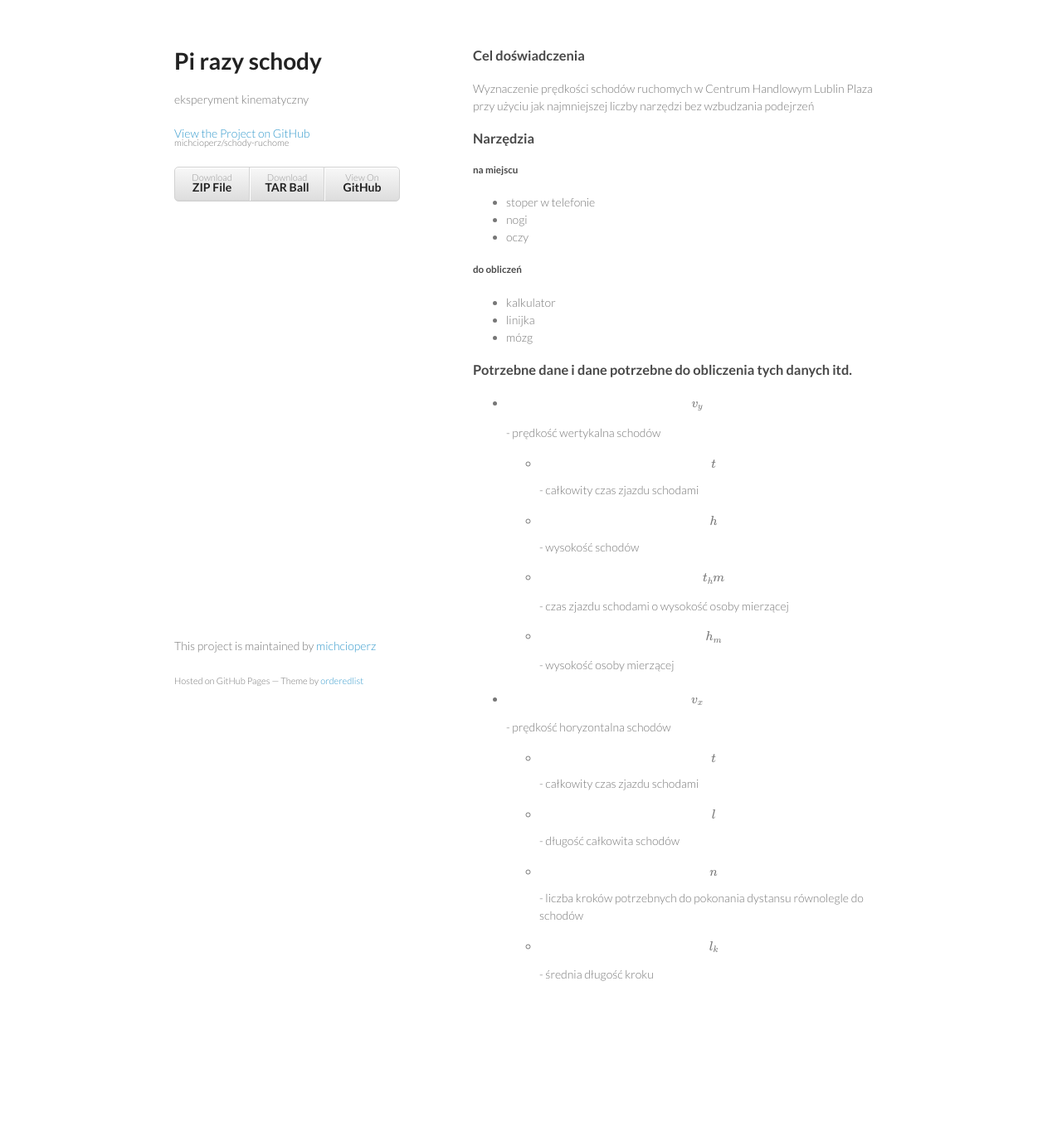
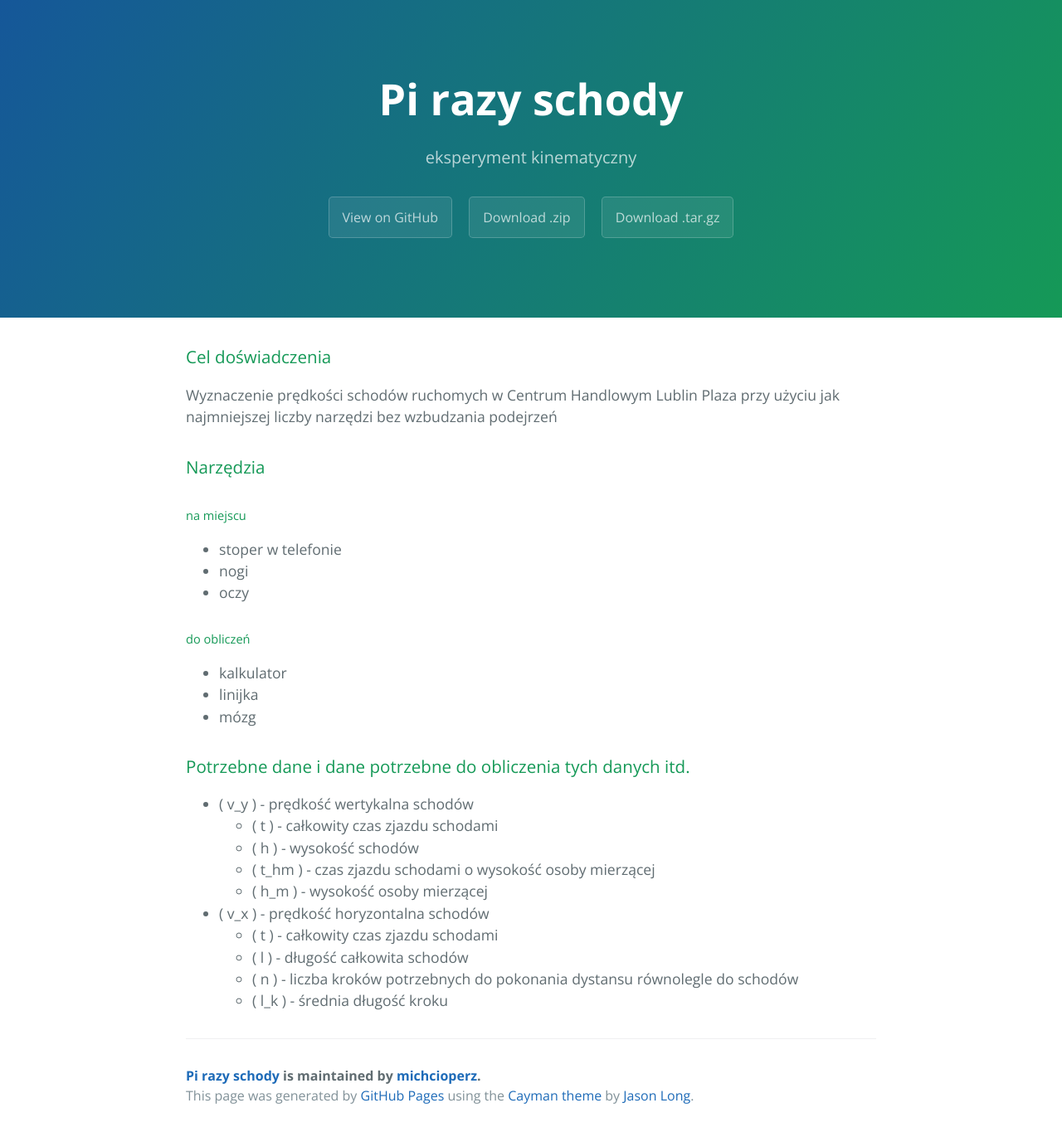
Before and after one commit to Michcioperz/schody-ruchome, a Jekyll site: the page index.html, which Jekyll copies as it is, in a window 1280 px wide. Shown: the whole page at 83% size. Built offline with Jekyll 4.4.1, drawn with Linux system fonts in a browser that asks for light colours; formulas are drawn with MathJax 3; before the commit the page ends 1255 px from its top, so only the background shows below that.

Commit message:
Create gh-pages branch via GitHub

```diff
--- a/index.html
+++ b/index.html
@@ -1,37 +1,25 @@
----
-layout: tricky
----
-<!doctype html>
-<html>
+<!DOCTYPE html>
+<html lang="en-us">
   <head>
-    <meta charset="utf-8">
-    <meta http-equiv="X-UA-Compatible" content="chrome=1">
+    <meta charset="UTF-8">
     <title>Pi razy schody by michcioperz</title>
-
-    <link rel="stylesheet" href="stylesheets/styles.css">
-    <link rel="stylesheet" href="stylesheets/github-light.css">
-    <meta name="viewport" content="width=device-width, initial-scale=1, user-scalable=no">
-    <!--[if lt IE 9]>
-    <script src="//html5shiv.googlecode.com/svn/trunk/html5.js"></script>
-    <![endif]-->
+    <meta name="viewport" content="width=device-width, initial-scale=1">
+    <link rel="stylesheet" type="text/css" href="stylesheets/normalize.css" media="screen">
+    <link href='https://fonts.googleapis.com/css?family=Open+Sans:400,700' rel='stylesheet' type='text/css'>
+    <link rel="stylesheet" type="text/css" href="stylesheets/stylesheet.css" media="screen">
+    <link rel="stylesheet" type="text/css" href="stylesheets/github-light.css" media="screen">
   </head>
   <body>
-    <div class="wrapper">
-      <header>
-        <h1>Pi razy schody</h1>
-        <p>eksperyment kinematyczny</p>
+    <section class="page-header">
+      <h1 class="project-name">Pi razy schody</h1>
+      <h2 class="project-tagline">eksperyment kinematyczny</h2>
+      <a href="https://github.com/michcioperz/schody-ruchome" class="btn">View on GitHub</a>
+      <a href="https://github.com/michcioperz/schody-ruchome/zipball/master" class="btn">Download .zip</a>
+      <a href="https://github.com/michcioperz/schody-ruchome/tarball/master" class="btn">Download .tar.gz</a>
+    </section>
 
-        <p class="view"><a href="https://github.com/michcioperz/schody-ruchome">View the Project on GitHub <small>michcioperz/schody-ruchome</small></a></p>
-
-
-        <ul>
-          <li><a href="https://github.com/michcioperz/schody-ruchome/zipball/master">Download <strong>ZIP File</strong></a></li>
-          <li><a href="https://github.com/michcioperz/schody-ruchome/tarball/master">Download <strong>TAR Ball</strong></a></li>
-          <li><a href="https://github.com/michcioperz/schody-ruchome">View On <strong>GitHub</strong></a></li>
-        </ul>
-      </header>
-      <section>
-        <h3>
+    <section class="main-content">
+      <h3>
 <a id="cel-doświadczenia" class="anchor" href="#cel-do%C5%9Bwiadczenia" aria-hidden="true"><span class="octicon octicon-link"></span></a>Cel doświadczenia</h3>
 
 <p>Wyznaczenie prędkości schodów ruchomych w Centrum Handlowym Lublin Plaza przy użyciu jak najmniejszej liczby narzędzi bez wzbudzania podejrzeń</p>
@@ -61,34 +49,36 @@
 <a id="potrzebne-dane-i-dane-potrzebne-do-obliczenia-tych-danych-itd" class="anchor" href="#potrzebne-dane-i-dane-potrzebne-do-obliczenia-tych-danych-itd" aria-hidden="true"><span class="octicon octicon-link"></span></a>Potrzebne dane i dane potrzebne do obliczenia tych danych itd.</h3>
 
 <ul>
-<li>$$ v_y $$ - prędkość wertykalna schodów
+<li>( v_y ) - prędkość wertykalna schodów
 
 <ul>
-<li>$$ t $$ - całkowity czas zjazdu schodami</li>
-<li>$$ h $$ - wysokość schodów</li>
-<li>$$ t_hm $$ - czas zjazdu schodami o wysokość osoby mierzącej</li>
-<li>$$ h_m $$ - wysokość osoby mierzącej</li>
+<li>( t ) - całkowity czas zjazdu schodami</li>
+<li>( h ) - wysokość schodów</li>
+<li>( t_hm ) - czas zjazdu schodami o wysokość osoby mierzącej</li>
+<li>( h_m ) - wysokość osoby mierzącej</li>
 </ul>
 </li>
-<li>$$ v_x $$ - prędkość horyzontalna schodów
+<li>( v_x ) - prędkość horyzontalna schodów
 
 <ul>
-<li>$$ t $$ - całkowity czas zjazdu schodami</li>
-<li>$$ l $$ - długość całkowita schodów</li>
-<li>$$ n $$ - liczba kroków potrzebnych do pokonania dystansu równolegle do schodów</li>
-<li>$$ l_k $$ - średnia długość kroku</li>
+<li>( t ) - całkowity czas zjazdu schodami</li>
+<li>( l ) - długość całkowita schodów</li>
+<li>( n ) - liczba kroków potrzebnych do pokonania dystansu równolegle do schodów</li>
+<li>( l_k ) - średnia długość kroku</li>
 </ul>
 </li>
 </ul>
-      </section>
-      <footer>
-        <p>This project is maintained by <a href="https://github.com/michcioperz">michcioperz</a></p>
-        <p><small>Hosted on GitHub Pages &mdash; Theme by <a href="https://github.com/orderedlist">orderedlist</a></small></p>
+
+
+
+      <footer class="site-footer">
+        <span class="site-footer-owner"><a href="https://github.com/michcioperz/schody-ruchome">Pi razy schody</a> is maintained by <a href="https://github.com/michcioperz">michcioperz</a>.</span>
+
+        <span class="site-footer-credits">This page was generated by <a href="https://pages.github.com">GitHub Pages</a> using the <a href="https://github.com/jasonlong/cayman-theme">Cayman theme</a> by <a href="https://twitter.com/jasonlong">Jason Long</a>.</span>
       </footer>
-    </div>
-    <script src="javascripts/scale.fix.js"></script>
-    <script type="text/javascript"
-  src="https://cdn.mathjax.org/mathjax/latest/MathJax.js?config=TeX-AMS-MML_HTMLorMML">
-</script>
+
+    </section>
+
+
   </body>
 </html>
--- a/params.json
+++ b/params.json
@@ -1 +1 @@
-{"name":"Pi razy schody","tagline":"eksperyment kinematyczny","body":"### Cel doświadczenia\r\n\r\nWyznaczenie prędkości schodów ruchomych w Centrum Handlowym Lublin Plaza przy użyciu jak najmniejszej liczby narzędzi bez wzbudzania podejrzeń\r\n\r\n### Narzędzia\r\n\r\n##### na miejscu\r\n\r\n- stoper w telefonie\r\n- nogi\r\n- oczy\r\n\r\n##### do obliczeń\r\n\r\n- kalkulator\r\n- linijka\r\n- mózg\r\n\r\n### Potrzebne dane i dane potrzebne do obliczenia tych danych itd.\r\n\r\n- $$ v_y $$ - prędkość wertykalna schodów\r\n - $$ t $$ - całkowity czas zjazdu schodami\r\n - $$ h $$ - wysokość schodów\r\n  - $$ t_hm $$ - czas zjazdu schodami o wysokość osoby mierzącej\r\n  - $$ h_m $$ - wysokość osoby mierzącej\r\n- $$ v_x $$ - prędkość horyzontalna schodów\r\n - $$ t $$ - całkowity czas zjazdu schodami\r\n - $$ l $$ - długość całkowita schodów\r\n  - $$ n $$ - liczba kroków potrzebnych do pokonania dystansu równolegle do schodów\r\n  - $$ l_k $$ - średnia długość kroku","google":"","note":"Don't delete this file! It's used internally to help with page regeneration."}
+{"name":"Pi razy schody","tagline":"eksperyment kinematyczny","body":"### Cel doświadczenia\r\n\r\nWyznaczenie prędkości schodów ruchomych w Centrum Handlowym Lublin Plaza przy użyciu jak najmniejszej liczby narzędzi bez wzbudzania podejrzeń\r\n\r\n### Narzędzia\r\n\r\n##### na miejscu\r\n\r\n- stoper w telefonie\r\n- nogi\r\n- oczy\r\n\r\n##### do obliczeń\r\n\r\n- kalkulator\r\n- linijka\r\n- mózg\r\n\r\n### Potrzebne dane i dane potrzebne do obliczenia tych danych itd.\r\n\r\n- \\( v_y \\) - prędkość wertykalna schodów\r\n - \\( t \\) - całkowity czas zjazdu schodami\r\n - \\( h \\) - wysokość schodów\r\n  - \\( t_hm \\) - czas zjazdu schodami o wysokość osoby mierzącej\r\n  - \\( h_m \\) - wysokość osoby mierzącej\r\n- \\( v_x \\) - prędkość horyzontalna schodów\r\n - \\( t \\) - całkowity czas zjazdu schodami\r\n - \\( l \\) - długość całkowita schodów\r\n  - \\( n \\) - liczba kroków potrzebnych do pokonania dystansu równolegle do schodów\r\n  - \\( l_k \\) - średnia długość kroku\r\n\r\n<script type=\"text/javascript\" src=\"//cdn.mathjax.org/mathjax/latest/MathJax.js?config=TeX-AMS-MML_HTMLorMML\"></script>","google":"","note":"Don't delete this file! It's used internally to help with page regeneration."}
--- /dev/null
+++ b/stylesheets/stylesheet.css
@@ -0,0 +1,245 @@
+* {
+  box-sizing: border-box; }
+
+body {
+  padding: 0;
+  margin: 0;
+  font-family: "Open Sans", "Helvetica Neue", Helvetica, Arial, sans-serif;
+  font-size: 16px;
+  line-height: 1.5;
+  color: #606c71; }
+
+a {
+  color: #1e6bb8;
+  text-decoration: none; }
+  a:hover {
+    text-decoration: underline; }
+
+.btn {
+  display: inline-block;
+  margin-bottom: 1rem;
+  color: rgba(255, 255, 255, 0.7);
+  background-color: rgba(255, 255, 255, 0.08);
+  border-color: rgba(255, 255, 255, 0.2);
+  border-style: solid;
+  border-width: 1px;
+  border-radius: 0.3rem;
+  transition: color 0.2s, background-color 0.2s, border-color 0.2s; }
+  .btn + .btn {
+    margin-left: 1rem; }
+
+.btn:hover {
+  color: rgba(255, 255, 255, 0.8);
+  text-decoration: none;
+  background-color: rgba(255, 255, 255, 0.2);
+  border-color: rgba(255, 255, 255, 0.3); }
+
+@media screen and (min-width: 64em) {
+  .btn {
+    padding: 0.75rem 1rem; } }
+
+@media screen and (min-width: 42em) and (max-width: 64em) {
+  .btn {
+    padding: 0.6rem 0.9rem;
+    font-size: 0.9rem; } }
+
+@media screen and (max-width: 42em) {
+  .btn {
+    display: block;
+    width: 100%;
+    padding: 0.75rem;
+    font-size: 0.9rem; }
+    .btn + .btn {
+      margin-top: 1rem;
+      margin-left: 0; } }
+
+.page-header {
+  color: #fff;
+  text-align: center;
+  background-color: #159957;
+  background-image: linear-gradient(120deg, #155799, #159957); }
+
+@media screen and (min-width: 64em) {
+  .page-header {
+    padding: 5rem 6rem; } }
+
+@media screen and (min-width: 42em) and (max-width: 64em) {
+  .page-header {
+    padding: 3rem 4rem; } }
+
+@media screen and (max-width: 42em) {
+  .page-header {
+    padding: 2rem 1rem; } }
+
+.project-name {
+  margin-top: 0;
+  margin-bottom: 0.1rem; }
+
+@media screen and (min-width: 64em) {
+  .project-name {
+    font-size: 3.25rem; } }
+
+@media screen and (min-width: 42em) and (max-width: 64em) {
+  .project-name {
+    font-size: 2.25rem; } }
+
+@media screen and (max-width: 42em) {
+  .project-name {
+    font-size: 1.75rem; } }
+
+.project-tagline {
+  margin-bottom: 2rem;
+  font-weight: normal;
+  opacity: 0.7; }
+
+@media screen and (min-width: 64em) {
+  .project-tagline {
+    font-size: 1.25rem; } }
+
+@media screen and (min-width: 42em) and (max-width: 64em) {
+  .project-tagline {
+    font-size: 1.15rem; } }
+
+@media screen and (max-width: 42em) {
+  .project-tagline {
+    font-size: 1rem; } }
+
+.main-content :first-child {
+  margin-top: 0; }
+.main-content img {
+  max-width: 100%; }
+.main-content h1, .main-content h2, .main-content h3, .main-content h4, .main-content h5, .main-content h6 {
+  margin-top: 2rem;
+  margin-bottom: 1rem;
+  font-weight: normal;
+  color: #159957; }
+.main-content p {
+  margin-bottom: 1em; }
+.main-content code {
+  padding: 2px 4px;
+  font-family: Consolas, "Liberation Mono", Menlo, Courier, monospace;
+  font-size: 0.9rem;
+  color: #383e41;
+  background-color: #f3f6fa;
+  border-radius: 0.3rem; }
+.main-content pre {
+  padding: 0.8rem;
+  margin-top: 0;
+  margin-bottom: 1rem;
+  font: 1rem Consolas, "Liberation Mono", Menlo, Courier, monospace;
+  color: #567482;
+  word-wrap: normal;
+  background-color: #f3f6fa;
+  border: solid 1px #dce6f0;
+  border-radius: 0.3rem; }
+  .main-content pre > code {
+    padding: 0;
+    margin: 0;
+    font-size: 0.9rem;
+    color: #567482;
+    word-break: normal;
+    white-space: pre;
+    background: transparent;
+    border: 0; }
+.main-content .highlight {
+  margin-bottom: 1rem; }
+  .main-content .highlight pre {
+    margin-bottom: 0;
+    word-break: normal; }
+.main-content .highlight pre, .main-content pre {
+  padding: 0.8rem;
+  overflow: auto;
+  font-size: 0.9rem;
+  line-height: 1.45;
+  border-radius: 0.3rem; }
+.main-content pre code, .main-content pre tt {
+  display: inline;
+  max-width: initial;
+  padding: 0;
+  margin: 0;
+  overflow: initial;
+  line-height: inherit;
+  word-wrap: normal;
+  background-color: transparent;
+  border: 0; }
+  .main-content pre code:before, .main-content pre code:after, .main-content pre tt:before, .main-content pre tt:after {
+    content: normal; }
+.main-content ul, .main-content ol {
+  margin-top: 0; }
+.main-content blockquote {
+  padding: 0 1rem;
+  margin-left: 0;
+  color: #819198;
+  border-left: 0.3rem solid #dce6f0; }
+  .main-content blockquote > :first-child {
+    margin-top: 0; }
+  .main-content blockquote > :last-child {
+    margin-bottom: 0; }
+.main-content table {
+  display: block;
+  width: 100%;
+  overflow: auto;
+  word-break: normal;
+  word-break: keep-all; }
+  .main-content table th {
+    font-weight: bold; }
+  .main-content table th, .main-content table td {
+    padding: 0.5rem 1rem;
+    border: 1px solid #e9ebec; }
+.main-content dl {
+  padding: 0; }
+  .main-content dl dt {
+    padding: 0;
+    margin-top: 1rem;
+    font-size: 1rem;
+    font-weight: bold; }
+  .main-content dl dd {
+    padding: 0;
+    margin-bottom: 1rem; }
+.main-content hr {
+  height: 2px;
+  padding: 0;
+  margin: 1rem 0;
+  background-color: #eff0f1;
+  border: 0; }
+
+@media screen and (min-width: 64em) {
+  .main-content {
+    max-width: 64rem;
+    padding: 2rem 6rem;
+    margin: 0 auto;
+    font-size: 1.1rem; } }
+
+@media screen and (min-width: 42em) and (max-width: 64em) {
+  .main-content {
+    padding: 2rem 4rem;
+    font-size: 1.1rem; } }
+
+@media screen and (max-width: 42em) {
+  .main-content {
+    padding: 2rem 1rem;
+    font-size: 1rem; } }
+
+.site-footer {
+  padding-top: 2rem;
+  margin-top: 2rem;
+  border-top: solid 1px #eff0f1; }
+
+.site-footer-owner {
+  display: block;
+  font-weight: bold; }
+
+.site-footer-credits {
+  color: #819198; }
+
+@media screen and (min-width: 64em) {
+  .site-footer {
+    font-size: 1rem; } }
+
+@media screen and (min-width: 42em) and (max-width: 64em) {
+  .site-footer {
+    font-size: 1rem; } }
+
+@media screen and (max-width: 42em) {
+  .site-footer {
+    font-size: 0.9rem; } }
```
Also changed, not shown: stylesheets/normalize.css (added).
